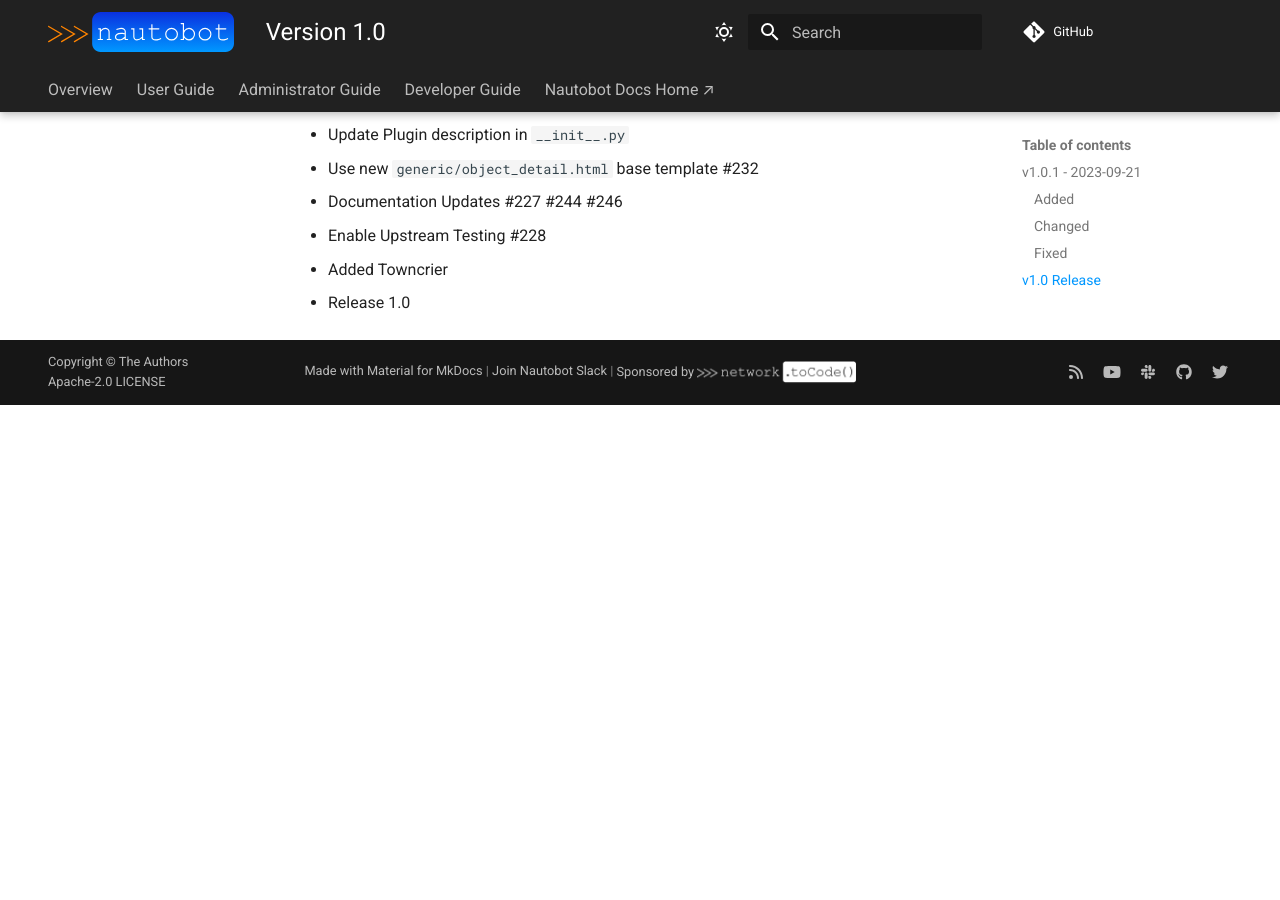
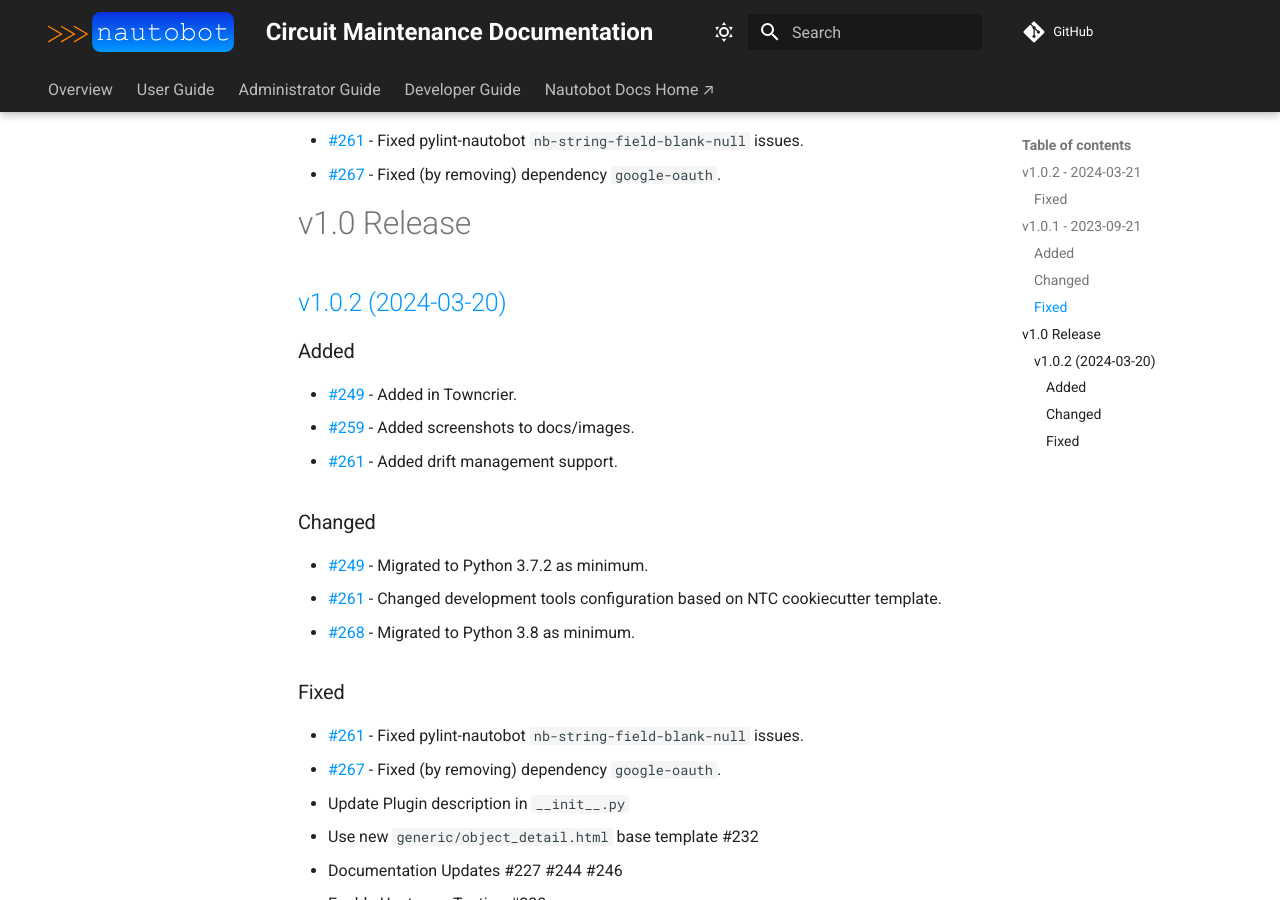
Before and after one commit to nautobot/nautobot-app-circuit-maintenance, an MkDocs documentation site: the page built from docs/admin/release_notes/version_1.0.md, in a window 1280 px wide and 900 px high, scrolled down 608 px. Built offline with MkDocs 1.6.1 and Material for MkDocs 9.7.7, drawn with Linux system fonts in a browser that asks for light colours; comment, search, counter and statistics services are not loaded; before the commit the page ends 1013 px from its top, so only the background shows below that; some of the changed text lies outside the part shown.

Commit message:
Release v1.0.2

```diff
--- a/docs/admin/release_notes/version_1.0.md
+++ b/docs/admin/release_notes/version_1.0.md
@@ -1,4 +1,10 @@
 <!-- markdownlint-disable MD024 -->
+
+## v1.0.2 - 2024-03-21
+
+### Fixed
+
+- [#261](https://github.com/nautobot/nautobot-app-circuit-maintenance/pull/293) - Drop bs4 direct dependency and acknowledge dependency on Pydantic 1.x
 
 ## v1.0.1 - 2023-09-21
 
@@ -21,6 +27,25 @@
 
 <!-- towncrier release notes start -->
 
+## [v1.0.2 (2024-03-20)](https://github.com/nautobot/nautobot-plugin-circuit-maintenance/releases/tag/v1.0.2)
+
+### Added
+
+- [#249](https://github.com/nautobot/nautobot-plugin-circuit-maintenance/issues/249) - Added in Towncrier.
+- [#259](https://github.com/nautobot/nautobot-plugin-circuit-maintenance/issues/259) - Added screenshots to docs/images.
+- [#261](https://github.com/nautobot/nautobot-plugin-circuit-maintenance/issues/261) - Added drift management support.
+
+### Changed
+
+- [#249](https://github.com/nautobot/nautobot-plugin-circuit-maintenance/issues/249) - Migrated to Python 3.7.2 as minimum.
+- [#261](https://github.com/nautobot/nautobot-plugin-circuit-maintenance/issues/261) - Changed development tools configuration based on NTC cookiecutter template.
+- [#268](https://github.com/nautobot/nautobot-plugin-circuit-maintenance/issues/268) - Migrated to Python 3.8 as minimum.
+
+### Fixed
+
+- [#261](https://github.com/nautobot/nautobot-plugin-circuit-maintenance/issues/261) - Fixed pylint-nautobot `nb-string-field-blank-null` issues.
+- [#267](https://github.com/nautobot/nautobot-plugin-circuit-maintenance/issues/267) - Fixed (by removing) dependency `google-oauth`.
+
 - Update Plugin description in `__init__.py`
 - Use new `generic/object_detail.html` base template #232
 - Documentation Updates #227 #244 #246
--- a/pyproject.toml
+++ b/pyproject.toml
@@ -1,6 +1,6 @@
 [tool.poetry]
 name = "nautobot-circuit-maintenance"
-version = "1.0.1"
+version = "1.0.2"
 description = "Nautobot plugin to automatically handle Circuit Maintenances Notifications"
 authors = ["Network to Code, LLC <opensource@networktocode.com>"]
 license = "Apache-2.0"
```
Also changed, not shown: 8 other files.
